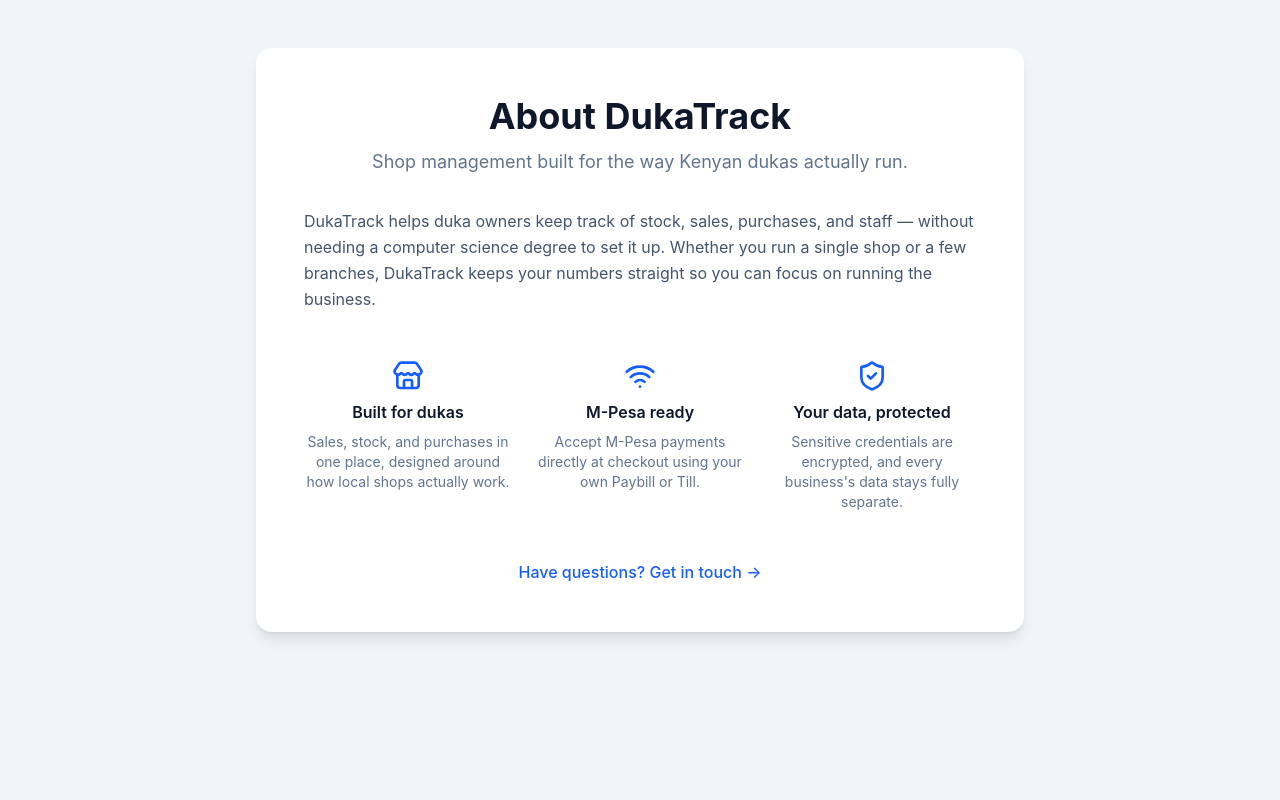
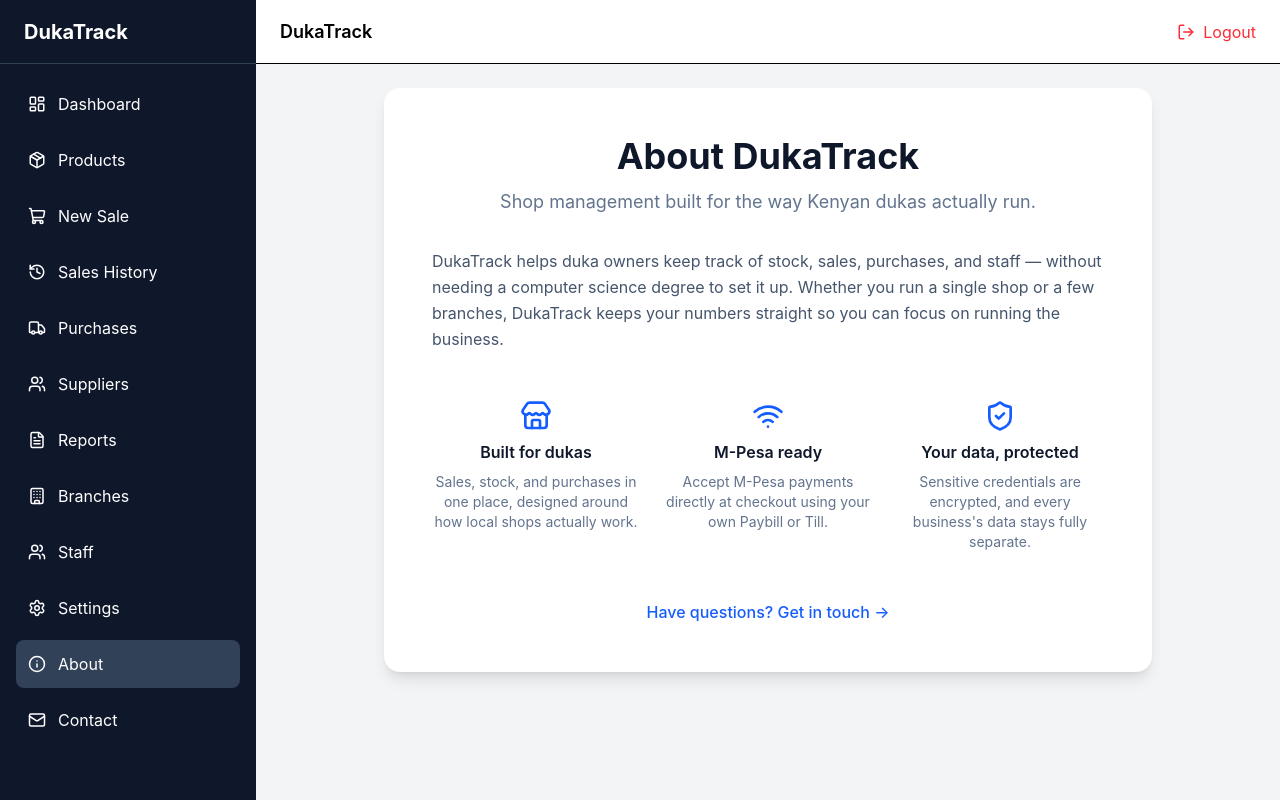
Before and after one commit to barryboy1002/DT_FRONTEND, a React (Vite) app: page /about in a window 1280 px wide. Built offline with nearby package versions, Linux system fonts and the light colour scheme; no server answers; sample sign-in values are in the browser's storage.

Commit message:
implemented consistency along contact and about pages

```diff
--- a/src/App.jsx
+++ b/src/App.jsx
@@ -37,16 +37,6 @@
                 <Route
                     path="/register"
                     element={<RegisterPage />}
-                />
-
-                <Route
-                    path="/about"
-                    element={<AboutPage />}
-                />
-
-                <Route
-                    path="/contact"
-                    element={<ContactPage />}
                 />
 
                 <Route
@@ -131,6 +121,16 @@
                             </RequireRole>
                         }
                     />
+
+                    <Route
+                        path="about"
+                        element={<AboutPage />}
+                    />
+
+                    <Route
+                        path="contact"
+                        element={<ContactPage />}
+                    />
                 </Route>
             </Routes>
         </BrowserRouter>
--- a/src/components/Navbar.jsx
+++ b/src/components/Navbar.jsx
@@ -8,7 +8,7 @@
         <header className="h-16 bg-white border-b flex items-center justify-between px-6">
             <div>
                 <h1 className="font-semibold text-lg">
-                    Sh-Track
+                    DukaTrack
                 </h1>
             </div>
 
--- a/src/components/Sidebar.jsx
+++ b/src/components/Sidebar.jsx
@@ -97,7 +97,7 @@
         <aside className="w-64 bg-slate-900 text-white">
             <div className="h-16 flex items-center px-6 border-b border-slate-700">
                 <h2 className="font-bold text-xl">
-                    Sh-Track
+                    DukaTrack
                 </h2>
             </div>
 
--- a/src/pages/AboutPage.jsx
+++ b/src/pages/AboutPage.jsx
@@ -3,7 +3,6 @@
 
 function AboutPage() {
     return (
-        <div className="min-h-screen bg-slate-100 px-4 py-12">
         <div className="max-w-3xl mx-auto bg-white rounded-2xl shadow-lg p-8 md:p-12 space-y-8">
             <div className="text-center space-y-3">
                 <h1 className="text-4xl font-bold text-slate-900">About DukaTrack</h1>
@@ -49,7 +48,6 @@
                 </Link>
             </div>
         </div>
-        </div>
     );
 }
 
--- a/src/pages/ContactPage.jsx
+++ b/src/pages/ContactPage.jsx
@@ -2,7 +2,6 @@
 
 function ContactPage() {
     return (
-        <div className="min-h-screen bg-slate-100 px-4 py-12">
         <div className="max-w-xl mx-auto bg-white rounded-2xl shadow-lg p-8 md:p-12 space-y-8">
             <div className="text-center space-y-3">
                 <h1 className="text-4xl font-bold text-slate-900">Get in Touch</h1>
@@ -43,7 +42,6 @@
                 DukaTrack is actively being built — your feedback helps shape what comes next.
             </p>
         </div>
-        </div>
     );
 }
 
--- a/src/pages/LoginPage.jsx
+++ b/src/pages/LoginPage.jsx
@@ -51,7 +51,7 @@
             <div className="w-full max-w-md bg-white rounded-2xl shadow-lg p-8">
                 <div className="text-center mb-8">
                     <h1 className="text-4xl font-bold text-slate-900">
-                        Sh-Track
+                        DukaTrack
                     </h1>
 
                     <p className="text-slate-500 mt-2">
--- a/src/pages/RegisterPage.jsx
+++ b/src/pages/RegisterPage.jsx
@@ -54,7 +54,7 @@
             <div className="w-full max-w-lg bg-white rounded-2xl shadow-lg p-8">
                 <div className="text-center mb-8">
                     <h1 className="text-4xl font-bold text-slate-900">
-                        Sh-Track
+                        DukaTrack
                     </h1>
 
                     <p className="text-slate-500 mt-2">
--- a/src/pages/SalesPage.jsx
+++ b/src/pages/SalesPage.jsx
@@ -1,7 +1,8 @@
 import { useState, useEffect } from "react";
-import { Search, Scan, Plus, Trash2, Smartphone, Banknote, Check, AlertTriangle, X, ShoppingCart, Percent } from "lucide-react";
+import { Search, Scan, Plus, Trash2, Smartphone, Banknote, Check, AlertTriangle, X, ShoppingCart, Percent, Info } from "lucide-react";
 import { getProducts } from "../api/productsApi";
 import { createSale } from "../api/salesApi";
+import { getMpesaSettings } from "../api/businessesApi";
 import BarcodeScanner from "../components/BarcodeScanner";
 import MpesaPaymentModal from "../components/MpesaPaymentModal";
 
@@ -10,6 +11,7 @@
     const [search, setSearch] = useState("");
     const [debouncedSearch, setDebouncedSearch] = useState("");
     const [loading, setLoading] = useState(true);
+    const [mpesaSettings, setMpesaSettings] = useState(null);
 
     // Cart state
     const [cart, setCart] = useState([]);
@@ -24,6 +26,20 @@
     const [showMpesaModal, setShowMpesaModal] = useState(false);
     const [saleSuccess, setSaleSuccess] = useState(null);
     const [errorMsg, setErrorMsg] = useState("");
+
+    useEffect(() => {
+        async function fetchSettings() {
+            try {
+                const res = await getMpesaSettings();
+                if (res?.data) {
+                    setMpesaSettings(res.data);
+                }
+            } catch (err) {
+                // Ignore silent failure if settings can't be fetched
+            }
+        }
+        fetchSettings();
+    }, []);
 
     async function loadData(term = "") {
         setLoading(true);
@@ -459,17 +475,30 @@
                         </div>
                     </div>
 
-                    {/* M-Pesa Phone Number */}
+                    {/* M-Pesa Phone Number & Paybill info */}
                     {paymentMethod === "mpesa" && (
-                        <div className="space-y-2">
+                        <div className="space-y-3">
+                            {mpesaSettings?.mpesa_enabled && mpesaSettings?.mpesa_shortcode ? (
+                                <div className="bg-blue-50 border border-blue-200 rounded-lg p-2.5 text-xs text-blue-800 flex items-center justify-between">
+                                    <span className="font-semibold">Paybill / Shortcode:</span>
+                                    <span className="font-mono font-bold bg-blue-100 px-2 py-0.5 rounded text-blue-900">{mpesaSettings.mpesa_shortcode}</span>
+                                </div>
+                            ) : (
+                                <div className="bg-amber-50 border border-amber-200 rounded-lg p-2.5 text-xs text-amber-800 flex items-start gap-2">
+                                    <AlertTriangle className="h-4 w-4 text-amber-600 shrink-0 mt-0.5" />
+                                    <span>M-Pesa is not enabled for this business yet. Configure your Paybill in <strong>Settings</strong>.</span>
+                                </div>
+                            )}
+                            <div>
                                 <label className="text-xs font-semibold text-gray-500 tracking-wider uppercase">Customer Phone Number</label>
                                 <input
                                     type="tel"
                                     placeholder="07XX XXX XXX"
                                     value={mpesaPhone}
                                     onChange={(e) => setMpesaPhone(e.target.value)}
-                                className="w-full bg-white border border-gray-300 rounded-lg px-3 py-2 text-sm text-gray-950 placeholder-gray-400 outline-none focus:border-blue-500 focus:ring-1 focus:ring-blue-500 transition-colors h-10"
+                                    className="w-full bg-white border border-gray-300 rounded-lg px-3 py-2 text-sm text-gray-950 placeholder-gray-400 outline-none focus:border-blue-500 focus:ring-1 focus:ring-blue-500 transition-colors h-10 mt-1"
                                 />
+                            </div>
                         </div>
                     )}
 
```
Lines whose indentation alone changed are shown as unchanged.
